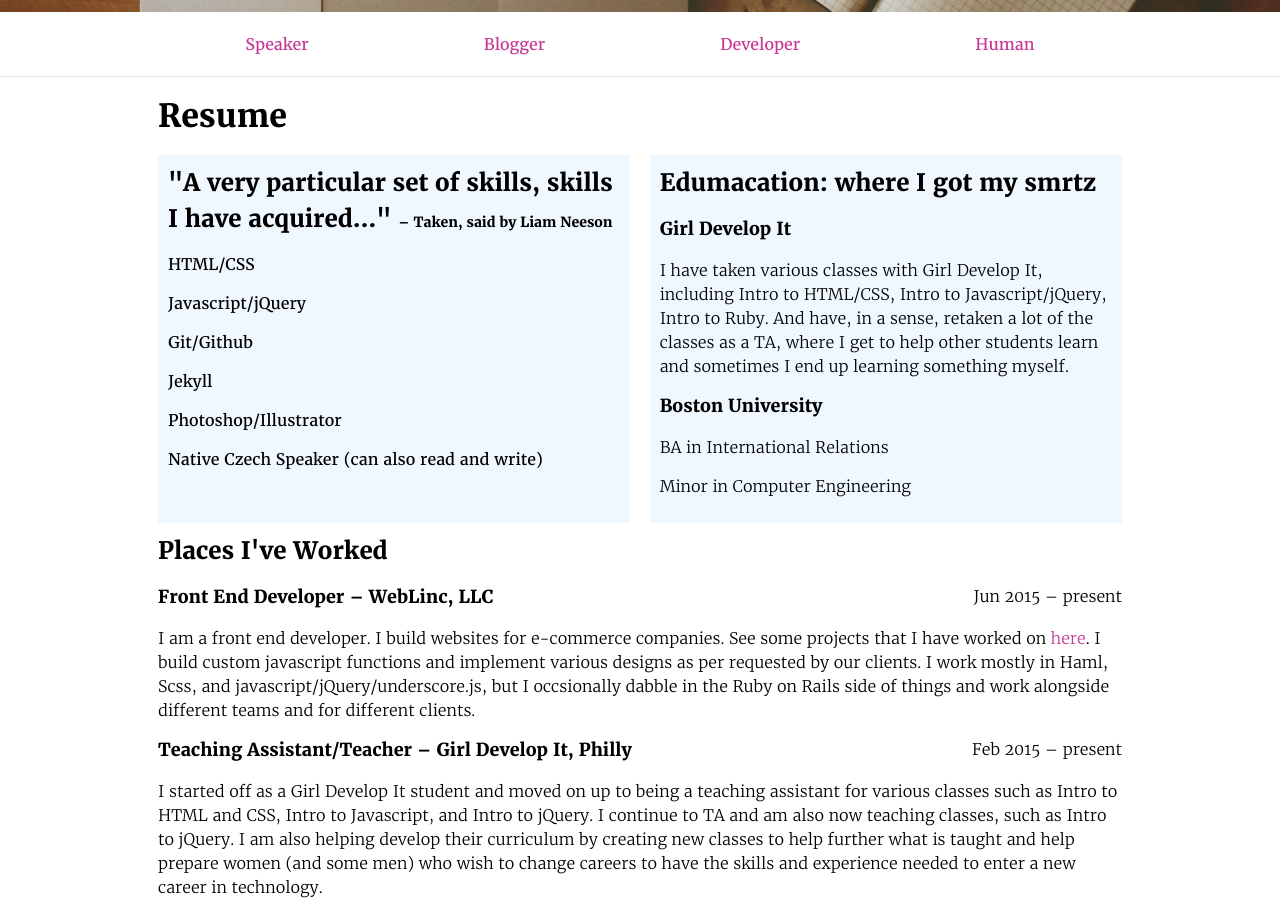
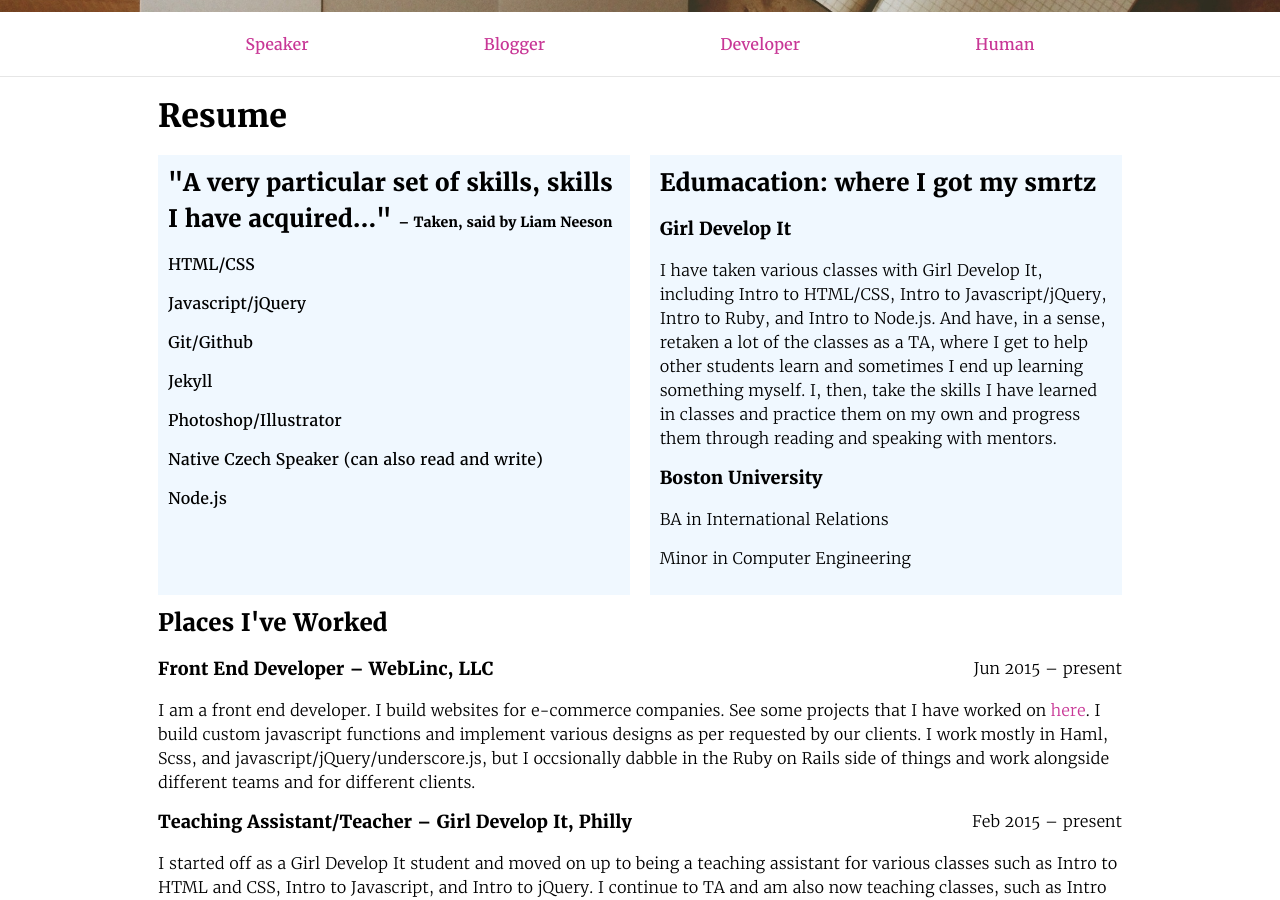
Before and after one commit to ivanaveliskova/Personal-Site, a Jekyll site: the page built from resume.html, in a window 1280 px wide and 900 px high, scrolled down 528 px. Built offline with Jekyll 4.4.1, drawn with Linux system fonts in a browser that asks for light colours.

Commit message:
Updates resume

```diff
--- a/resume.html
+++ b/resume.html
@@ -14,6 +14,7 @@ title: Resume
             <li class="resume__list-item">Jekyll</li>
             <li class="resume__list-item">Photoshop/Illustrator</li>
             <li class="resume__list-item">Native Czech Speaker (can also read and write)</li>
+            <li class="resume__list-item">Node.js</li>
         </ul>
     </section>
 
@@ -25,7 +26,7 @@ title: Resume
                     <h4>Girl Develop It</h4>
                 </div>
                 <p>
-                    I have taken various classes with Girl Develop It, including Intro to HTML/CSS, Intro to Javascript/jQuery, Intro to Ruby. And have, in a sense, retaken a lot of the classes as a TA, where I get to help other students learn and sometimes I end up learning something myself.
+                    I have taken various classes with Girl Develop It, including Intro to HTML/CSS, Intro to Javascript/jQuery, Intro to Ruby, and Intro to Node.js. And have, in a sense, retaken a lot of the classes as a TA, where I get to help other students learn and sometimes I end up learning something myself. I, then, take the skills I have learned in classes and practice them on my own and progress them through reading and speaking with mentors.
                 </p>
             </li>
             <li class="resume__list-item">
```
